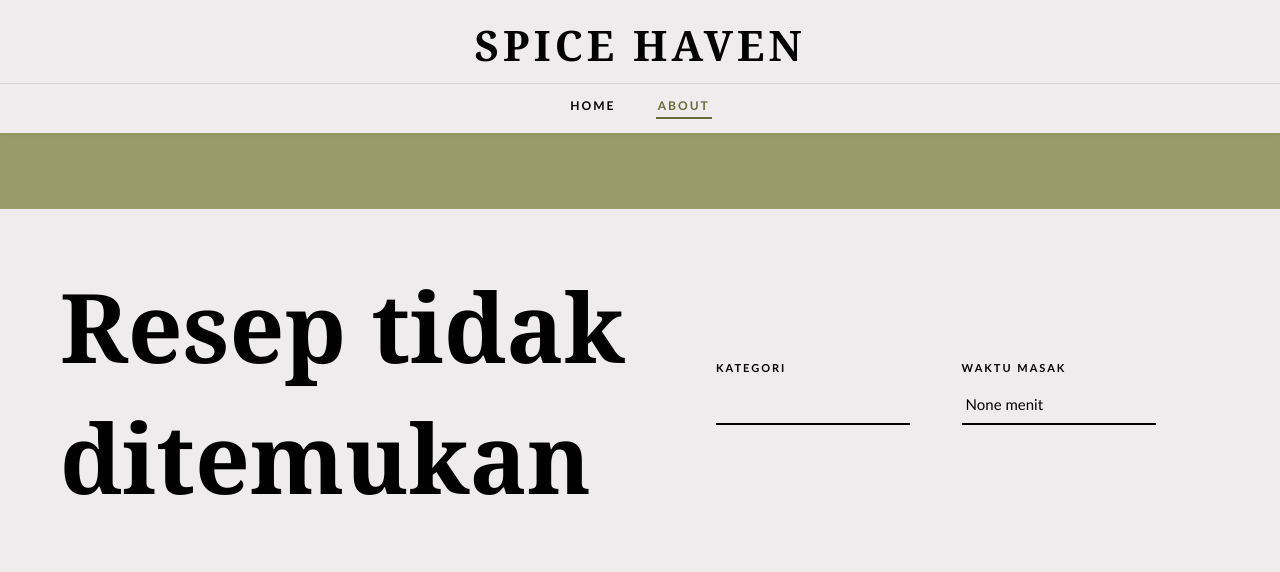
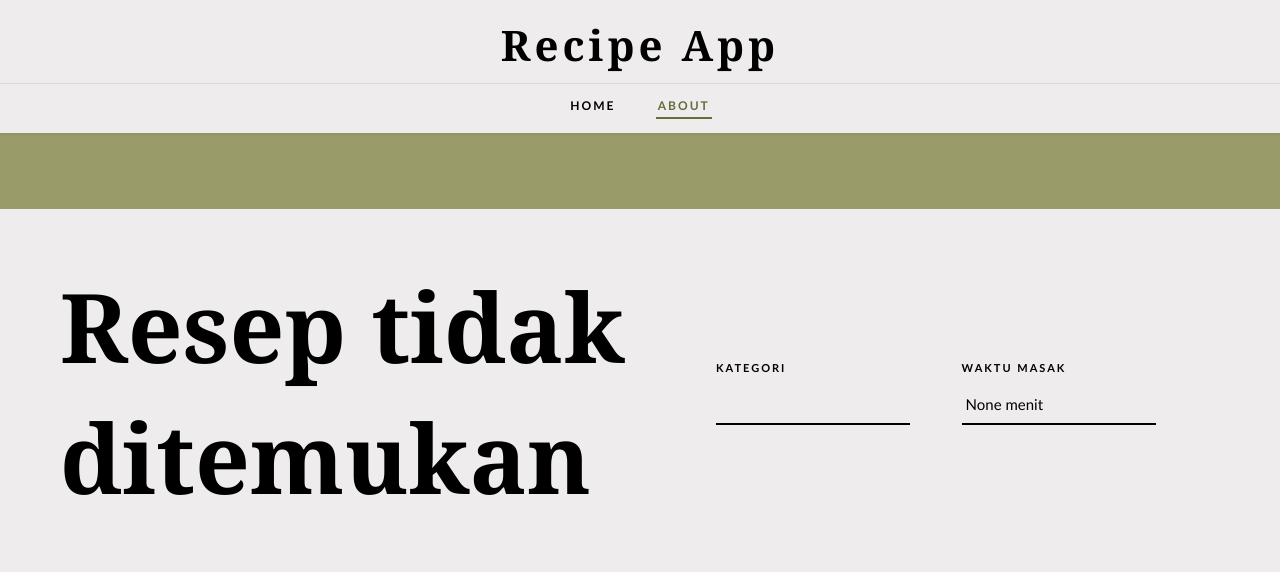
Before and after one commit to mefitria30/recipe-content-based, a Flask app: page /detail/1 in a window 1280 px wide. Shown: the top 572 px of the page. Run offline with Flask 2, Linux system fonts and the light colour scheme; parts of the project's set-up code (start-up, migrations or seed data) failed here and were passed over.

Commit message:
update detail

```diff
--- a/static/assets/css/style.css
+++ b/static/assets/css/style.css
@@ -1,5 +1,5 @@
 /* ============================================
-   SPICE HAVEN RESTAURANT — Global Stylesheet
+   Recipe App — Global Stylesheet
    ============================================ */
 
 /* ---------- CSS Variables ---------- */
--- a/static/assets/js/main.js
+++ b/static/assets/js/main.js
@@ -1,5 +1,5 @@
 /* ============================================
-   SPICE HAVEN — Main JavaScript
+   Recipe App — Main JavaScript
    Handles: Nav toggle, hero margin, scroll shadow
    ============================================ */
 
--- a/templates/about.html
+++ b/templates/about.html
@@ -4,8 +4,8 @@
 <head>
   <meta charset="UTF-8">
   <meta name="viewport" content="width=device-width, initial-scale=1.0">
-  <meta name="description" content="About Spice Haven — Our story, our team, and how to reach us.">
-  <title>About — Spice Haven</title>
+  <meta name="description" content="About Recipe App — Recipe Recommendation App">
+  <title>About — Recipe App</title>
 
   <link rel="manifest" href="/static/manifest.json">
   <meta name="theme-color" content="#0d6efd">
@@ -29,7 +29,7 @@
 
   <nav class="topnav" id="myTopnav">
     <div class="nav-top-row">
-      <div class="logo">SPICE HAVEN</div>
+      <div class="logo">Recipe App</div>
       <button class="nav-hamburger" id="navHamburger" aria-label="Toggle menu">&#9776;</button>
     </div>
     <div class="nav-links" id="navLinks">
--- a/templates/detail.html
+++ b/templates/detail.html
@@ -4,8 +4,8 @@
 <head>
   <meta charset="UTF-8">
   <meta name="viewport" content="width=device-width, initial-scale=1.0">
-  <meta name="description" content="About Spice Haven — Our story, our team, and how to reach us.">
-  <title>About — Spice Haven</title>
+  <meta name="description" content="About Recipe App — Our story, our team, and how to reach us.">
+  <title>About — Recipe App</title>
 
   <link rel="manifest" href="/static/manifest.json">
   <meta name="theme-color" content="#0d6efd">
@@ -29,7 +29,7 @@
 
   <nav class="topnav" id="myTopnav">
     <div class="nav-top-row">
-      <div class="logo">SPICE HAVEN</div>
+      <div class="logo">Recipe App</div>
       <button class="nav-hamburger" id="navHamburger" aria-label="Toggle menu">&#9776;</button>
     </div>
     <div class="nav-links" id="navLinks">
--- a/templates/offline.html
+++ b/templates/offline.html
@@ -26,7 +26,7 @@
     <!-- NAVBAR -->
     <nav class="topnav" id="myTopnav">
         <div class="nav-top-row">
-            <div class="logo">SPICE HAVEN</div>
+            <div class="logo">Recipe App</div>
         </div>
         <div class="nav-links">
             <a href="{{ url_for('home') }}">HOME</a>
```
Also changed, not shown: templates/index.html (+6 -6 lines), static/manifest.json.
